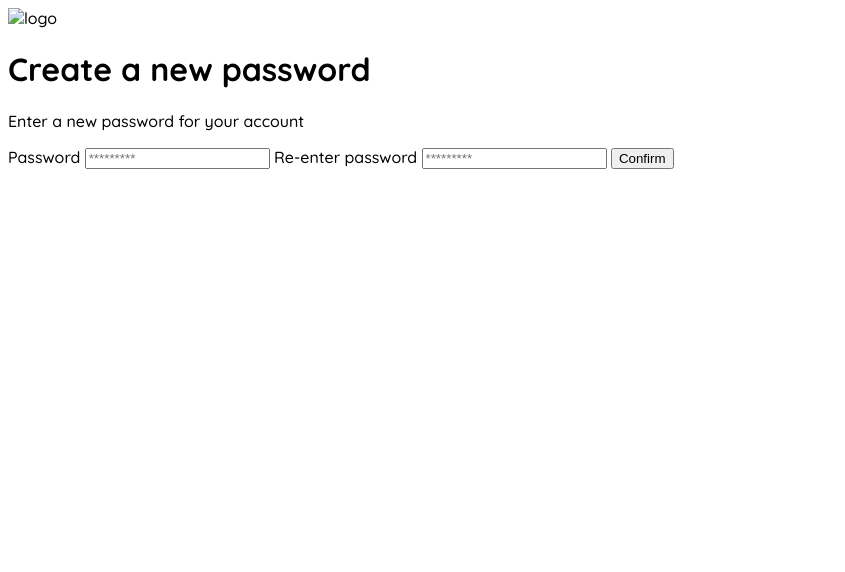
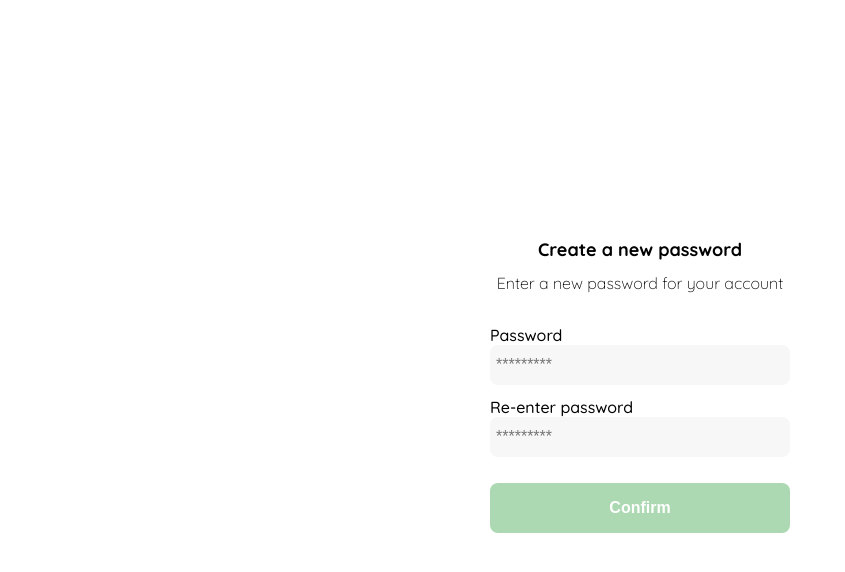
Before and after one commit to BrushBrosh/yardsale, a plain HTML site: page new-pass.html in a window 1280 px wide. Shown: the whole page, without its empty margins (0-845 px from the left). Drawn offline with Linux system fonts and the light colour scheme.

Commit message:
Creando estructura de la asignación de contraseña

```diff
--- a/css/mobile.css
+++ /dev/null
@@ -1,11 +0,0 @@
-:root {
-    --very-light-pink: #C7C7C7;
-    --text-input-field: #F7F7F7;
-    --hospital-green: #ACD9B2;
-    --white: #FFFFFF;
-    --black: #000000;
-}
-
-body {
-    font-family: 'Quicksand', sans-serif;
-}
--- /dev/null
+++ b/css/style.css
@@ -0,0 +1,98 @@
+:root {
+    --very-light-pink: #C7C7C7;
+    --text-input-field: #F7F7F7;
+    --hospital-green: #ACD9B2;
+    --white: #FFFFFF;
+    --black: #000000;
+    --sm: 14px;
+    --md: 16px;
+    --lg: 18px;
+}
+
+* {
+    box-sizing: border-box;
+    margin: 0;
+    padding: 0;
+}
+
+body {
+    font-family: 'Quicksand', sans-serif;
+}
+
+.login {
+    width: 100vw;
+    height: 100vh;
+    display: grid;
+    place-items: center;
+}
+
+.form-container {
+    display: grid;
+    grid-template-rows: auto 1fr auto;
+    width: 300px;
+}
+
+.logo {
+    width: 150px;
+    margin-bottom: 48px;
+    justify-self: center;
+    display: none;
+}
+
+.title {
+    font-size: var(--lg);
+    margin-bottom: 12px;
+    text-align: center;
+}
+
+.subtitle {
+    font-size: var(--md);
+    font-weight: 300;
+    margin-top: 0;
+    margin-bottom: 32px;
+    text-align: center;
+}
+
+.form {
+    display: flex;
+    flex-direction: column;
+}
+
+.label {
+    font-size: var(--sm);
+    font-weight: bold;
+    margin-bottom: 4px;
+}
+
+.input {
+    background-color: var(--text-input-field);
+    border: none;
+    border-radius: 8px;
+    height: 40px;
+    font-size: var(--md);
+    padding: 6px;
+    margin-bottom: 12px;
+}
+
+.primary-button {
+    background-color: var(--hospital-green);
+    border-radius: 8px;
+    border: none;
+    color: var(--white);
+    width: 100%;
+    cursor: pointer;
+    font-size: var(--md);
+    font-weight: bold;
+    height: 50px;
+}
+
+.login-button {
+    margin-top: 14px;
+    margin-bottom: 30px
+}
+
+@media (max-width: 640px) {
+    .logo {
+        display: block;
+    }
+}
--- a/new-pass.html
+++ b/new-pass.html
@@ -8,12 +8,12 @@
     <link rel="preconnect" href="https://fonts.gstatic.com" crossorigin>
     <link href="https://fonts.googleapis.com/css2?family=Quicksand:wght@300;500;700&display=swap" rel="stylesheet">
     <title>YardSale - New Password</title>
-    <link rel="stylesheet" href="./css/mobile.css">
+    <link rel="stylesheet" href="./css/style.css">
 </head>
 <body>
     <div class="login">
         <div class="form-container">
-            <img src="" alt="logo" class="logo">
+            <img src="./logos/logo_yard_sale.svg" alt="logo" class="logo">
 
             <h1 class="title">Create a new password</h1>
             <p class="subtitle">Enter a new password for your account</p>
```
Also changed, not shown: index.html (+1 -1 lines).
